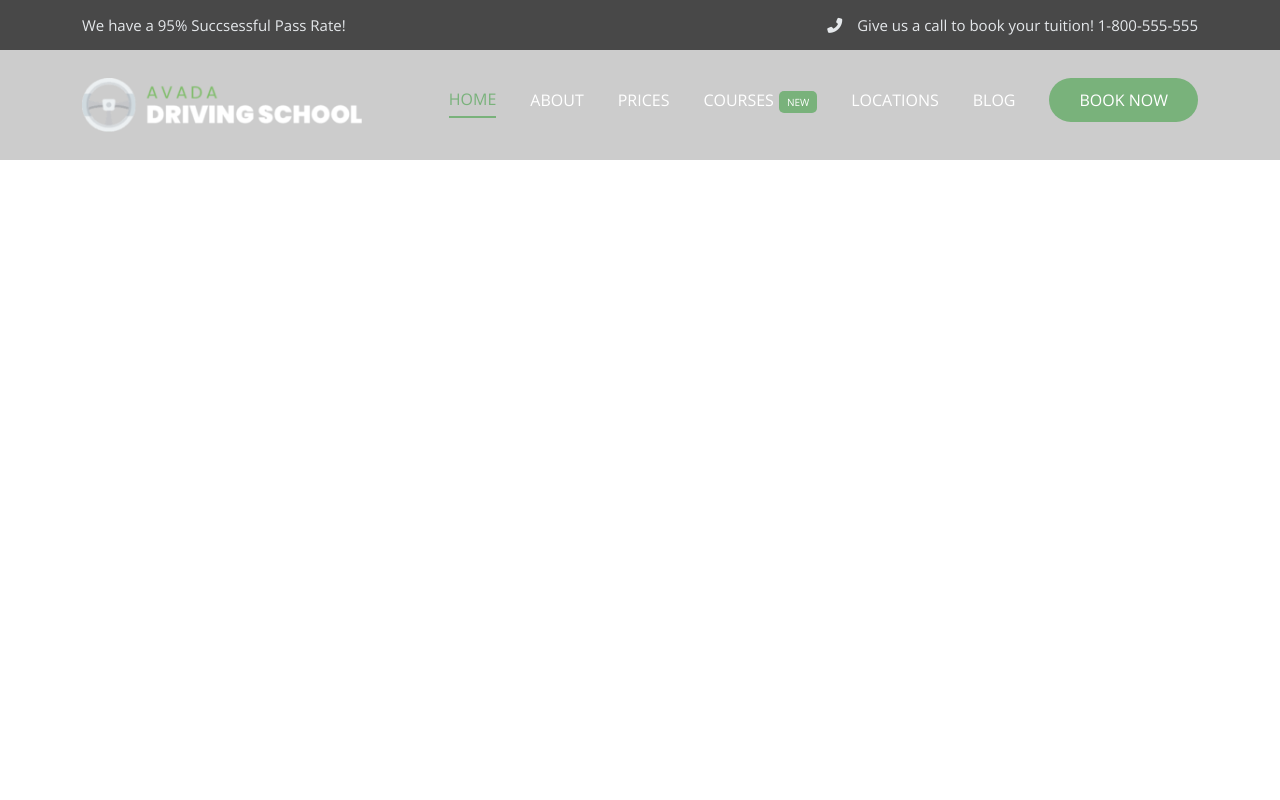
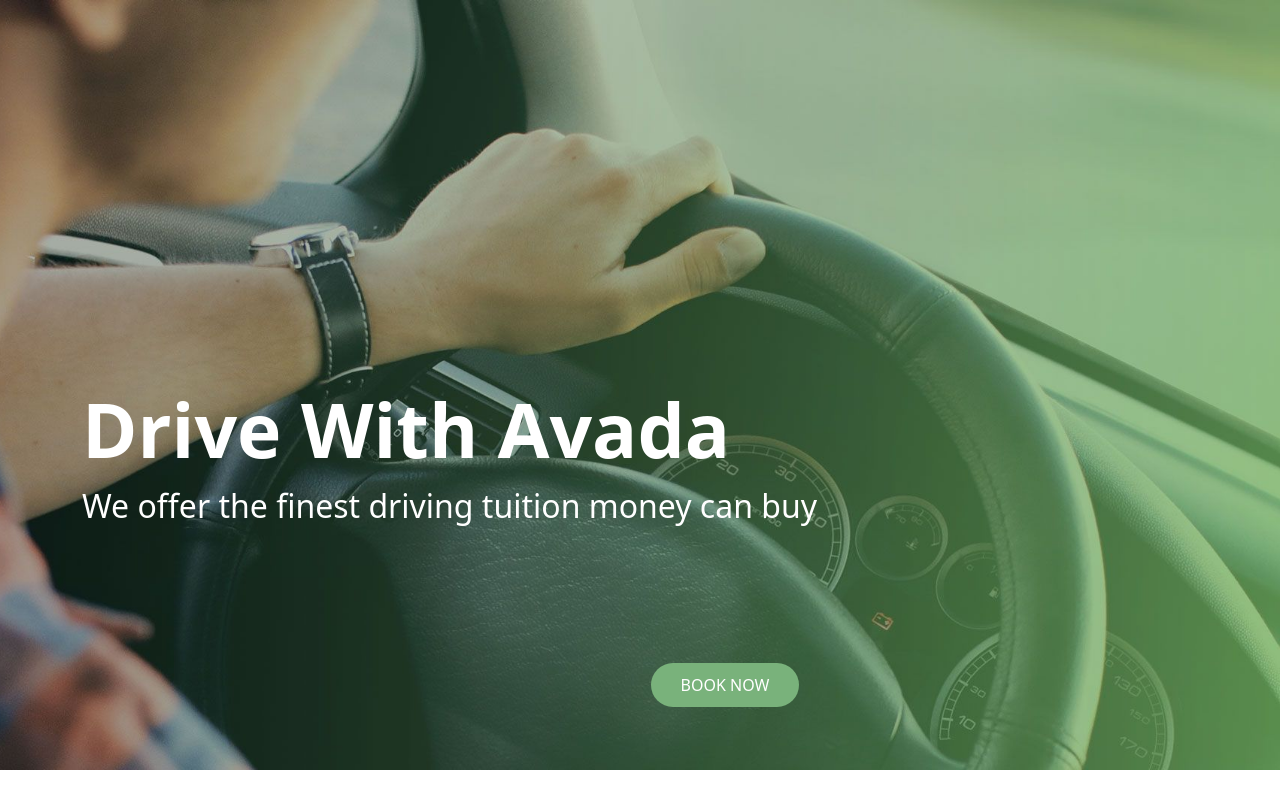
Before and after one commit to Oltion-Koceku/proj-html-vuejs, a Vue app: page / in a window 1280 px wide. Built offline with nearby package versions, Linux system fonts and the light colour scheme.

Commit message:
[add]hero

```diff
--- a/src/assets/scss/partials/_general.scss
+++ b/src/assets/scss/partials/_general.scss
@@ -3,5 +3,4 @@
 
 body{
   max-width: 1920px;
-  font-family: "Open Sans", sans-serif;
 }
--- a/src/components/Header.vue
+++ b/src/components/Header.vue
@@ -5,6 +5,7 @@
     data(){
       return{
         store,
+        // menu da passare con le props
         menu: ['home', 'about', 'prices', 'courses', 'locations', 'blog']
       }
     },
@@ -54,6 +55,8 @@
 
 .all{
   height: 160px;
+  position: fixed;
+  width: 100%;
   .top-header{
     background-color: $tundora;
     font-size: 15px;
--- a/src/components/Main.vue
+++ b/src/components/Main.vue
@@ -1,19 +1,22 @@
 <script>
 import {store} from '../data/store'
+import jumboVue from './jumbo.vue'
   export default {
     data(){
       return{
         store
       }
+    },
+
+    components:{
+      jumboVue
     }
   }
 </script>
 
 
 <template>
-  <div>
-
-  </div>
+  <jumboVue />
 </template>
 
 
--- /dev/null
+++ b/src/components/jumbo.vue
@@ -0,0 +1,63 @@
+<script>
+import {store} from '../data/store'
+import buttonVue from './partials/button.vue'
+  export default {
+    data(){
+      return{
+        store,
+        textButton: "book now"
+      }
+    },
+
+    components:{
+      buttonVue
+    }
+  }
+</script>
+
+
+<template>
+  <section id="jumbo">
+    <div class="container w-100 h-100">
+      <div class="title d-flex justify-content-center flex-column h-100 text-white">
+        <h1>Drive With Avada</h1>
+        <p>We offer the finest driving tuition money can buy</p>
+      </div>
+      <div class="butt d-flex justify-content-center align-items-center  position-absolute "><buttonVue class="bt" :text = this.textButton /></div>
+
+    </div>
+  </section>
+</template>
+
+
+
+<style lang="scss" scoped>
+  #jumbo{
+    padding-top: 160px;
+    height: 770px;
+    background-image: url('../img/homepage-hero-background.jpg');
+    background-repeat: no-repeat;
+    background-size: cover;
+    background-position: center;
+    position: relative;
+    .title{
+      h1{
+        font-size: 75px;
+        color: white;
+        font-weight: 600;
+      }
+      p{
+        font-size: 32px;
+      }
+    }
+    .butt{
+      bottom: 50px;
+      left: 50%;
+      width: 170px;
+      height: 70px;
+      &:hover{
+        background-color: gray;
+      }
+    }
+  }
+</style>
--- a/src/components/mainheader.vue
+++ b/src/components/mainheader.vue
@@ -7,13 +7,14 @@
     return {
       textButton: "Book Now",
       indexActive: 0,
-      indexNew: 3,
-      newContent: '<div>New</div>'
+      indexNew: 3
+      // rendo modificabili le mie classi
     }
   },
 
   props: {
     menu: Array
+    // passo il menu tramite props
   },
 
   components: {
@@ -31,6 +32,7 @@
       </div>
       <div class="menu">
         <ul class="d-flex justify-content-between align-items-center text-white text-uppercase ">
+          <!-- utilizzo un v-for per "scomponento" l'arrey con il menu // con il : della classe capisco quale info attivare e dove aggiungere il 'new' -->
           <li v-for="(item, index) in menu" :class="index === indexActive ? 'active' : '' ||index === indexNew ? 'new' : ''" :key="index">{{ item }}</li>
           <buttonVue :text=this.textButton />
         </ul>
```
